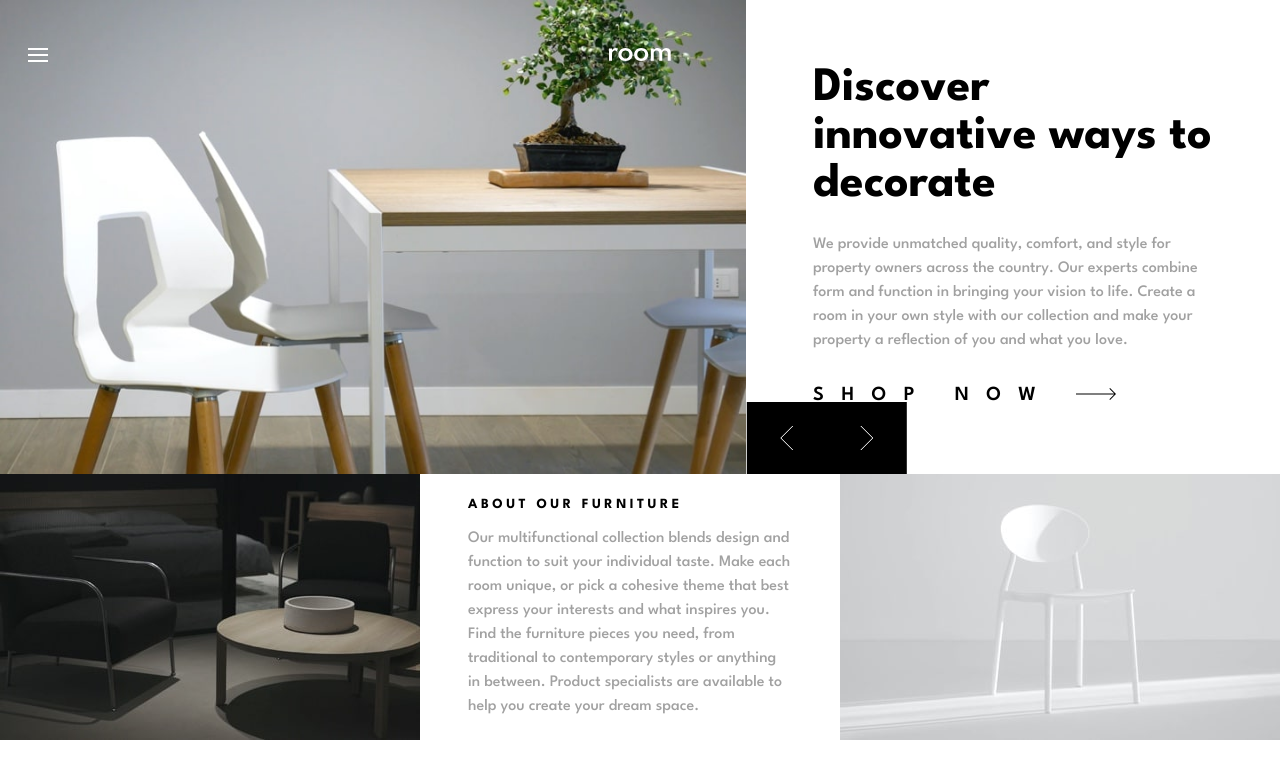
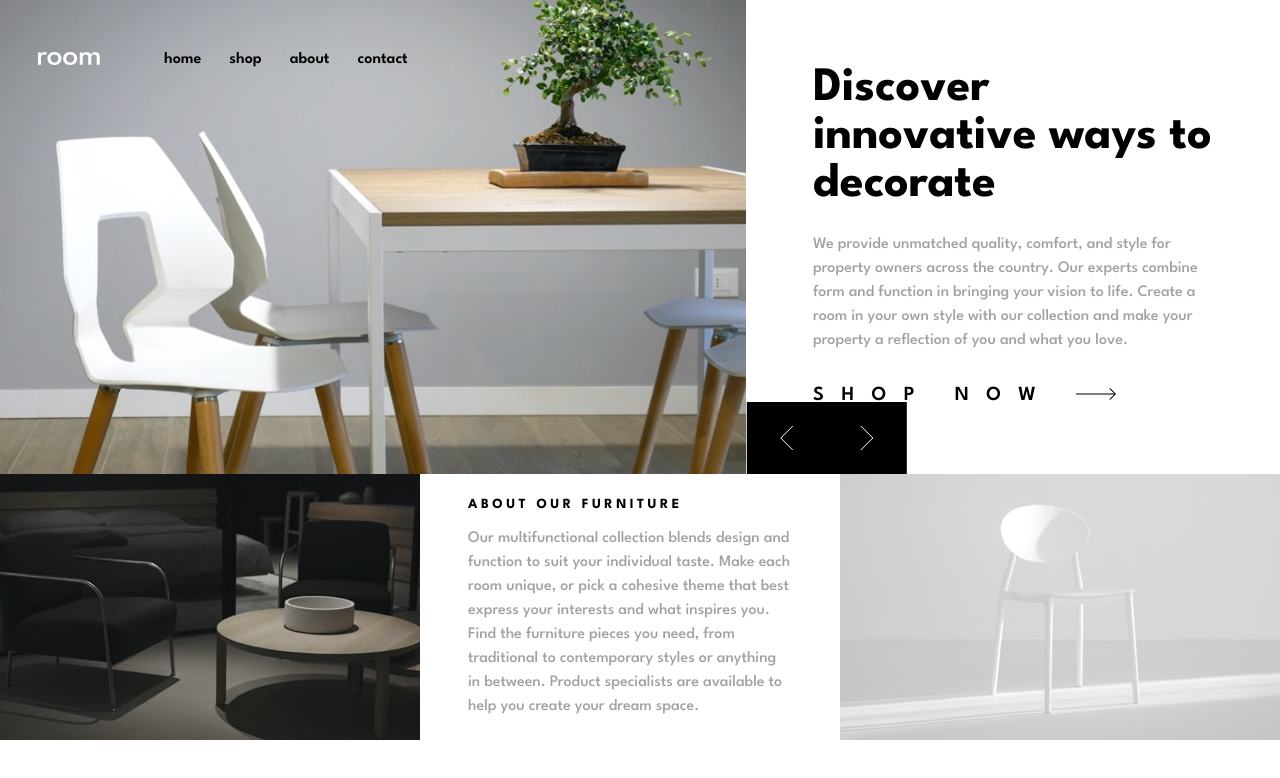
Before and after one commit to arudiansaha/room-homepage, a React (Vite) app: page / in a window 1280 px wide. Shown: the top 778 px of the page. Built offline with nearby package versions, Linux system fonts and the light colour scheme.

Commit message:
Add layout for desktop version

```diff
--- a/src/styles/layouts/_header.scss
+++ b/src/styles/layouts/_header.scss
@@ -22,3 +22,28 @@
     margin-inline: auto;
   }
 }
+
+@media (min-width: 1280px) {
+  .header {
+    position: absolute;
+    top: 0;
+    left: 0;
+    display: block;
+    width: fit-content;
+    margin-block: 0;
+    padding-block: 2.25rem;
+    padding-inline: 1.5rem;
+
+    &__button {
+      display: none;
+    }
+
+    &__logo {
+      position: static;
+      right: unset;
+      left: unset;
+      padding-block: 1em;
+      padding-inline: 0.875em;
+    }
+  }
+}
--- a/src/styles/layouts/_navbar.scss
+++ b/src/styles/layouts/_navbar.scss
@@ -45,3 +45,34 @@
     }
   }
 }
+
+@media (min-width: 1280px) {
+  .navbar {
+    position: absolute;
+    top: 0;
+    left: 138px;
+    display: block;
+    width: fit-content;
+    transform: translateY(0);
+    background-color: transparent;
+
+    &__button {
+      display: none;
+    }
+
+    &__item {
+      &>a {
+        color: variables.$color-primary-00;
+        background-image: linear-gradient(95deg, variables.$color-primary-00, variables.$color-primary-00);
+        background-position: bottom;
+        background-repeat: no-repeat;
+        background-size: 0% 3px;
+        transition: all 300ms ease-in-out;
+
+        &:hover {
+          background-size: 30% 3px;
+        }
+      }
+    }
+  }
+}
```
